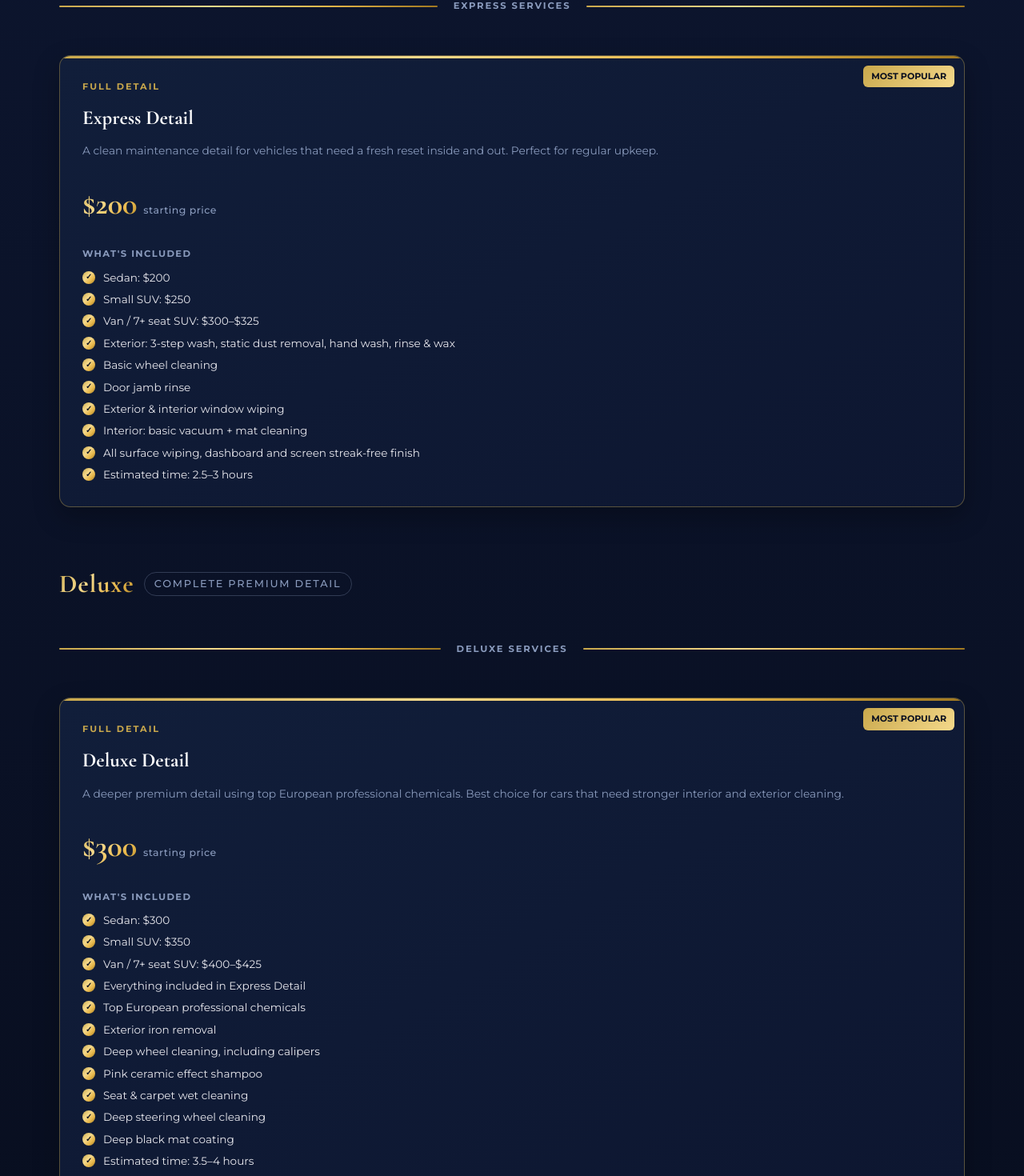
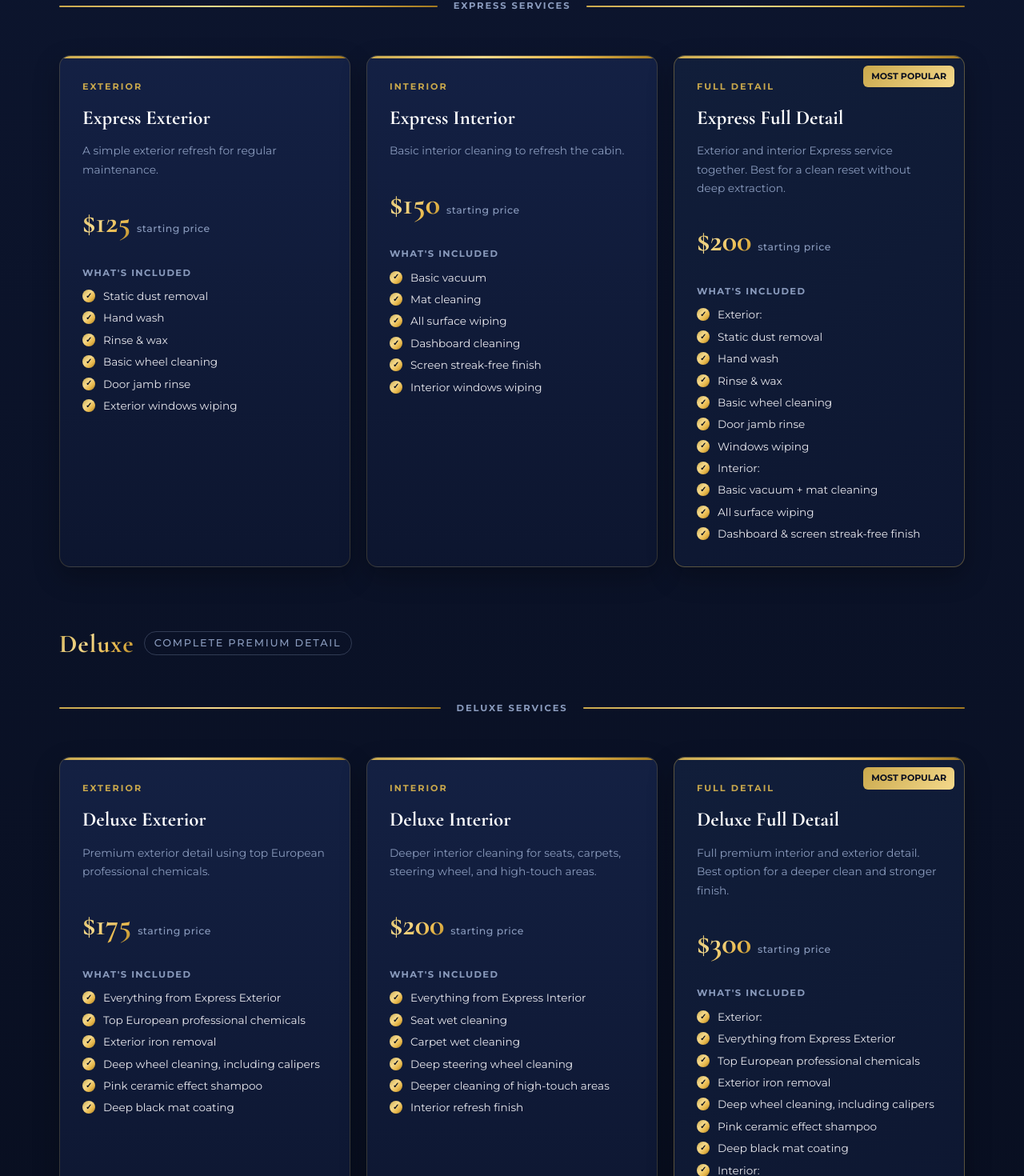
Before and after one commit to euroshinect-code/euroshine-site, a React (Vite) app: page / in a window 1280 px wide. Shown: the part 2037-3507 px from the top of the page at 80% size. Built offline with nearby package versions, Linux system fonts and the light colour scheme.

Commit message:
Update service package layout and pricing

```diff
--- a/src/App.jsx
+++ b/src/App.jsx
@@ -767,22 +767,51 @@ const styles = `
 // Express package items — edit descriptions and prices here
 const expressPackages = [
   {
+    type: "Exterior",
+    title: "Express Exterior",
+    desc: "A simple exterior refresh for regular maintenance.",
+    price: "$125",
+    includes: [
+      "Static dust removal",
+      "Hand wash",
+      "Rinse & wax",
+      "Basic wheel cleaning",
+      "Door jamb rinse",
+      "Exterior windows wiping",
+    ],
+  },
+  {
+    type: "Interior",
+    title: "Express Interior",
+    desc: "Basic interior cleaning to refresh the cabin.",
+    price: "$150",
+    includes: [
+      "Basic vacuum",
+      "Mat cleaning",
+      "All surface wiping",
+      "Dashboard cleaning",
+      "Screen streak-free finish",
+      "Interior windows wiping",
+    ],
+  },
+  {
     type: "Full Detail",
-    title: "Express Detail",
+    title: "Express Full Detail",
+    desc: "Exterior and interior Express service together. Best for a clean reset without deep extraction.",
     price: "$200",
     featured: true,
-    desc: "A clean maintenance detail for vehicles that need a fresh reset inside and out. Perfect for regular upkeep.",
     includes: [
-      "Sedan: $200",
-      "Small SUV: $250",
-      "Van / 7+ seat SUV: $300–$325",
-      "Exterior: 3-step wash, static dust removal, hand wash, rinse & wax",
+      "Exterior:",
+      "Static dust removal",
+      "Hand wash",
+      "Rinse & wax",
       "Basic wheel cleaning",
       "Door jamb rinse",
-      "Exterior & interior window wiping",
-      "Interior: basic vacuum + mat cleaning",
-      "All surface wiping, dashboard and screen streak-free finish",
-      "Estimated time: 2.5–3 hours",
+      "Windows wiping",
+      "Interior:",
+      "Basic vacuum + mat cleaning",
+      "All surface wiping",
+      "Dashboard & screen streak-free finish",
     ],
   },
 ];
@@ -790,24 +819,52 @@ const expressPackages = [
 // Deluxe package items — edit descriptions and prices here
 const deluxePackages = [
   {
-    type: "Full Detail",
-    title: "Deluxe Detail",
-    price: "$300",
-    featured: true,
-    desc: "A deeper premium detail using top European professional chemicals. Best choice for cars that need stronger interior and exterior cleaning.",
+    type: "Exterior",
+    title: "Deluxe Exterior",
+    desc: "Premium exterior detail using top European professional chemicals.",
+    price: "$175",
     includes: [
-      "Sedan: $300",
-      "Small SUV: $350",
-      "Van / 7+ seat SUV: $400–$425",
-      "Everything included in Express Detail",
+      "Everything from Express Exterior",
       "Top European professional chemicals",
       "Exterior iron removal",
       "Deep wheel cleaning, including calipers",
       "Pink ceramic effect shampoo",
+      "Deep black mat coating",
+    ],
+  },
+  {
+    type: "Interior",
+    title: "Deluxe Interior",
+    desc: "Deeper interior cleaning for seats, carpets, steering wheel, and high-touch areas.",
+    price: "$200",
+    includes: [
+      "Everything from Express Interior",
+      "Seat wet cleaning",
+      "Carpet wet cleaning",
+      "Deep steering wheel cleaning",
+      "Deeper cleaning of high-touch areas",
+      "Interior refresh finish",
+    ],
+  },
+  {
+    type: "Full Detail",
+    title: "Deluxe Full Detail",
+    desc: "Full premium interior and exterior detail. Best option for a deeper clean and stronger finish.",
+    price: "$300",
+    featured: true,
+    includes: [
+      "Exterior:",
+      "Everything from Express Exterior",
+      "Top European professional chemicals",
+      "Exterior iron removal",
+      "Deep wheel cleaning, including calipers",
+      "Pink ceramic effect shampoo",
+      "Deep black mat coating",
+      "Interior:",
+      "Everything from Express Interior",
       "Seat & carpet wet cleaning",
       "Deep steering wheel cleaning",
-      "Deep black mat coating",
-      "Estimated time: 3.5–4 hours",
+      "Deep cleaning of high-touch areas",
     ],
   },
 ];
```
